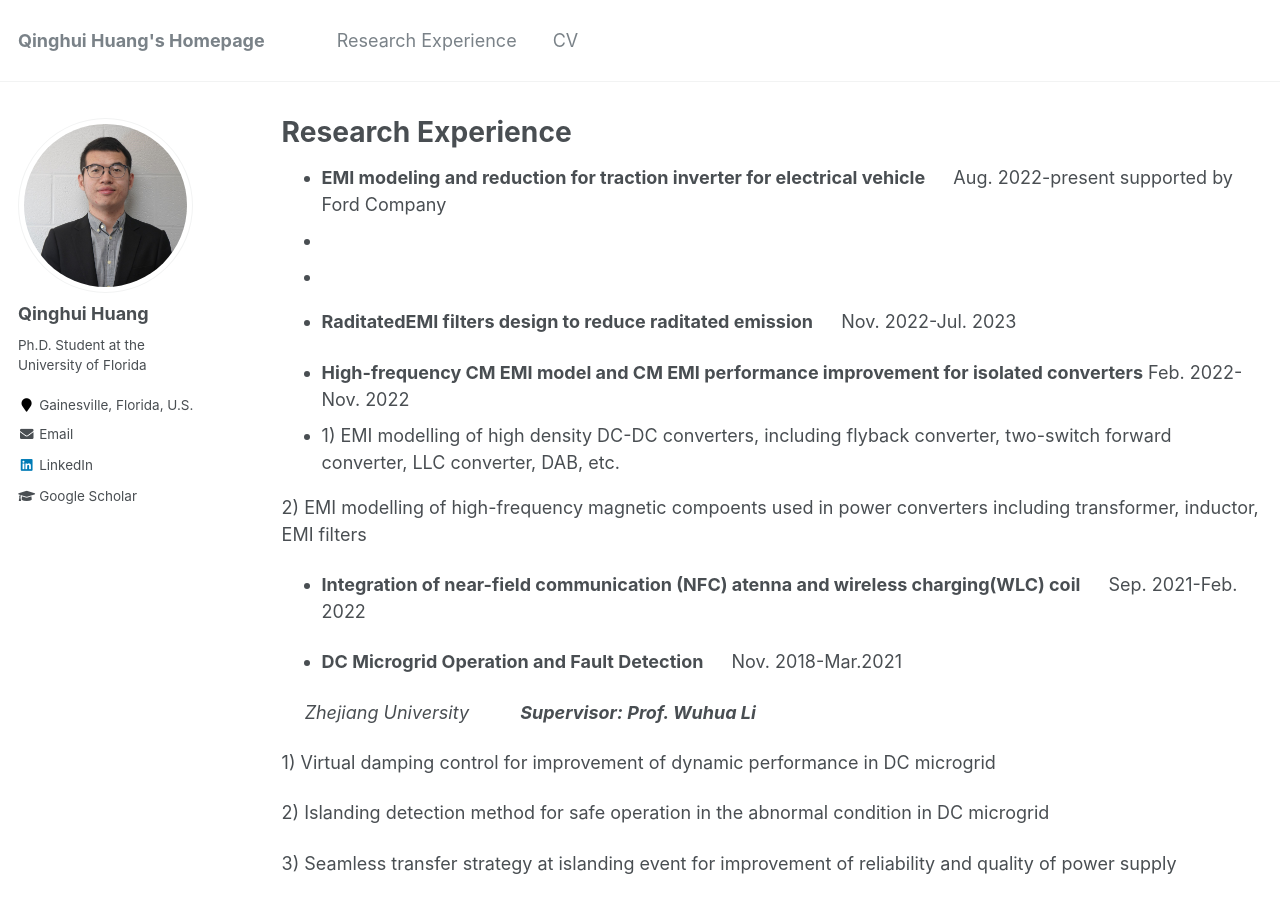
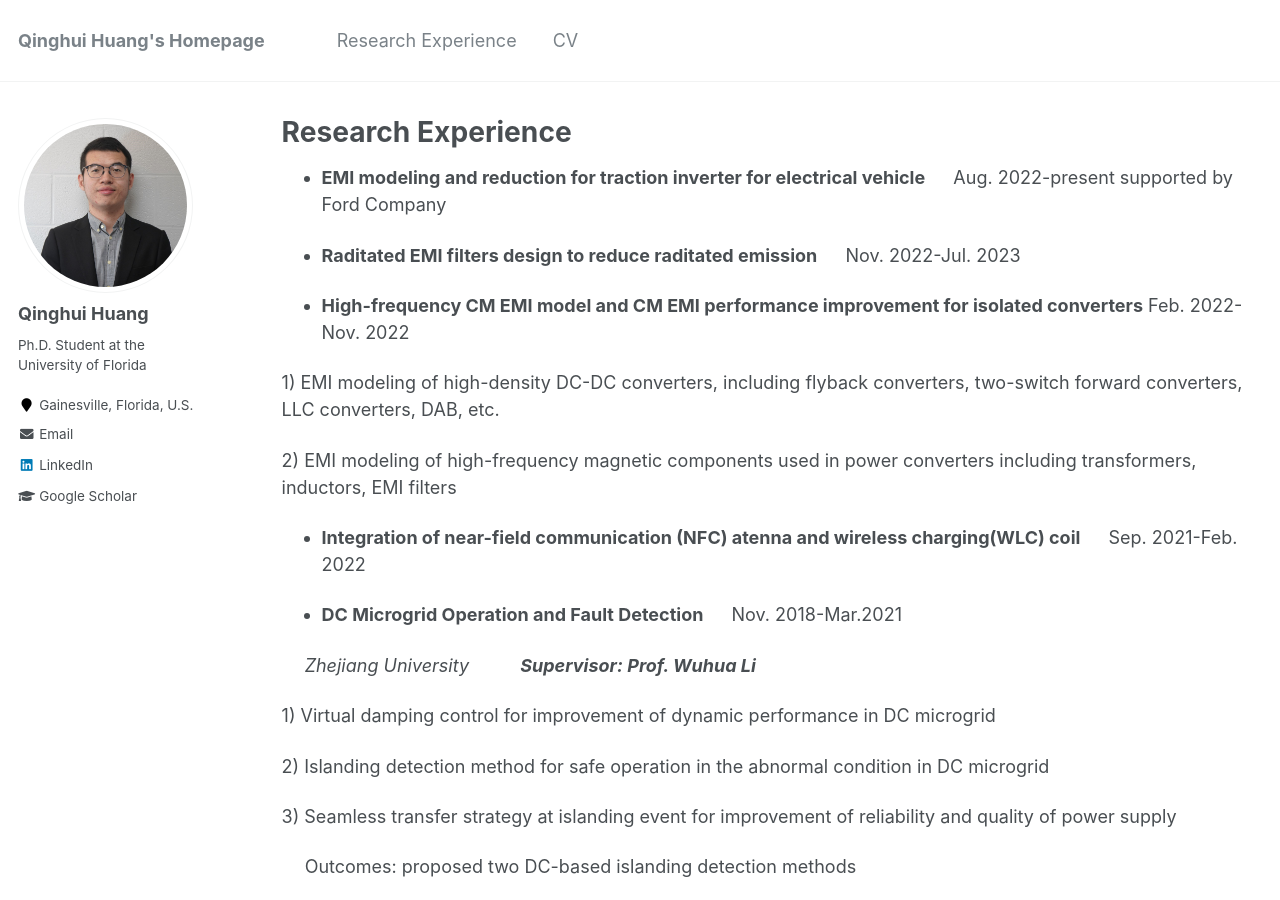
Before and after one commit to slionnnnnn/yanwenlai, a Jekyll site: the page built from _pages/publications.md, in a window 1280 px wide and 900 px high. Built offline with Jekyll 4.4.1, drawn with Linux system fonts in a browser that asks for light colours.

Commit message:
Update publications.md

```diff
--- a/_pages/publications.md
+++ b/_pages/publications.md
@@ -16,15 +16,15 @@ author_profile: true
 {% endfor %}
 
 *  **EMI modeling and reduction for traction inverter for electrical vehicle**  &emsp;      Aug. 2022-present supported by Ford Company
-*
-*
-*  **RaditatedEMI filters design to reduce raditated emission**  &emsp;      Nov. 2022-Jul. 2023
+
+
+*  **Raditated EMI filters design to reduce raditated emission**  &emsp;      Nov. 2022-Jul. 2023
 
 *  **High-frequency CM EMI model and CM EMI performance improvement for isolated converters**   Feb. 2022-Nov. 2022
-*
-1)	EMI modelling of high density DC-DC converters, including flyback converter, two-switch forward converter, LLC converter, DAB, etc.
 
-2)	EMI modelling of high-frequency magnetic compoents used in power converters including transformer, inductor, EMI filters
+1)	EMI modeling of high-density DC-DC converters, including flyback converters, two-switch forward converters, LLC converters, DAB, etc.
+
+2)	EMI modeling of high-frequency magnetic components used in power converters including transformers, inductors, EMI filters
 
 
 *  **Integration of near-field communication (NFC) atenna and wireless charging(WLC) coil**  &emsp;      Sep. 2021-Feb. 2022
```
